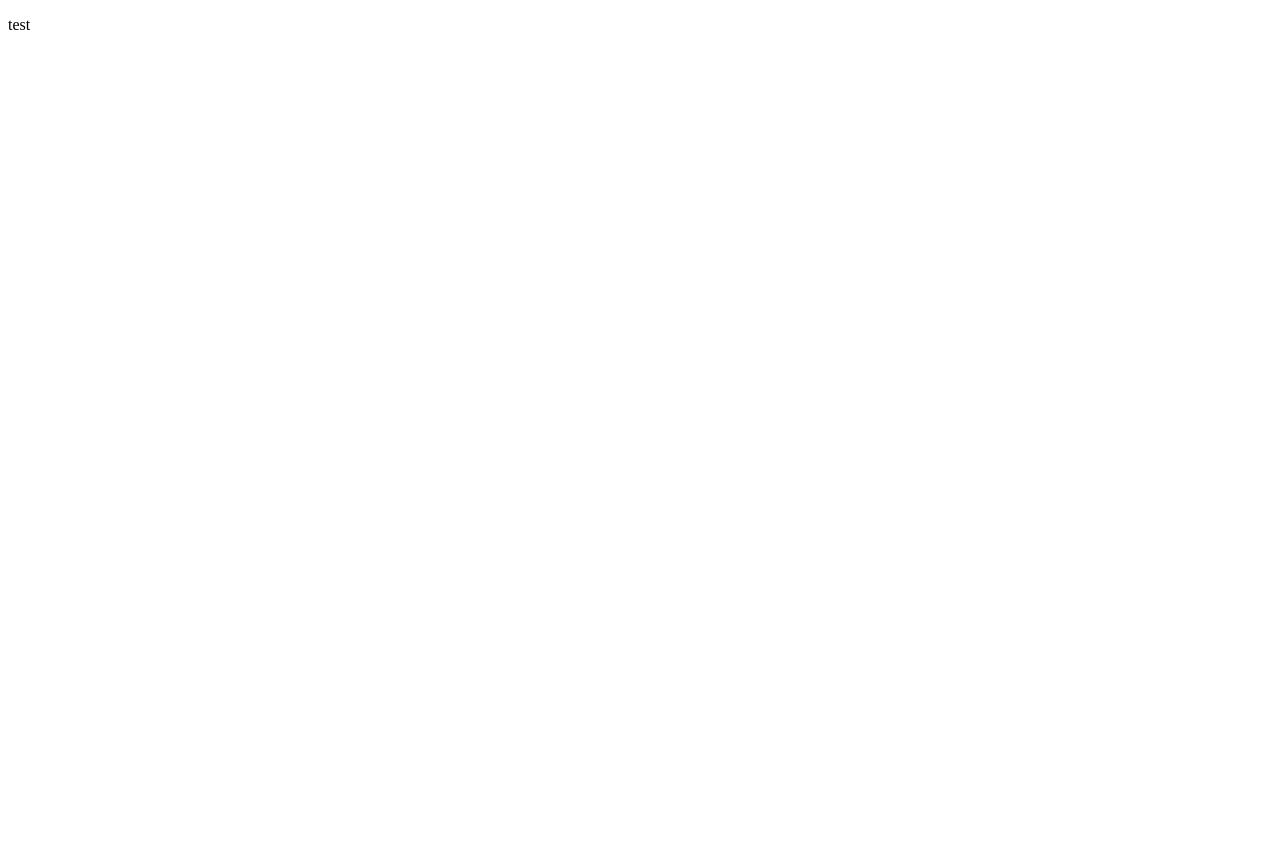
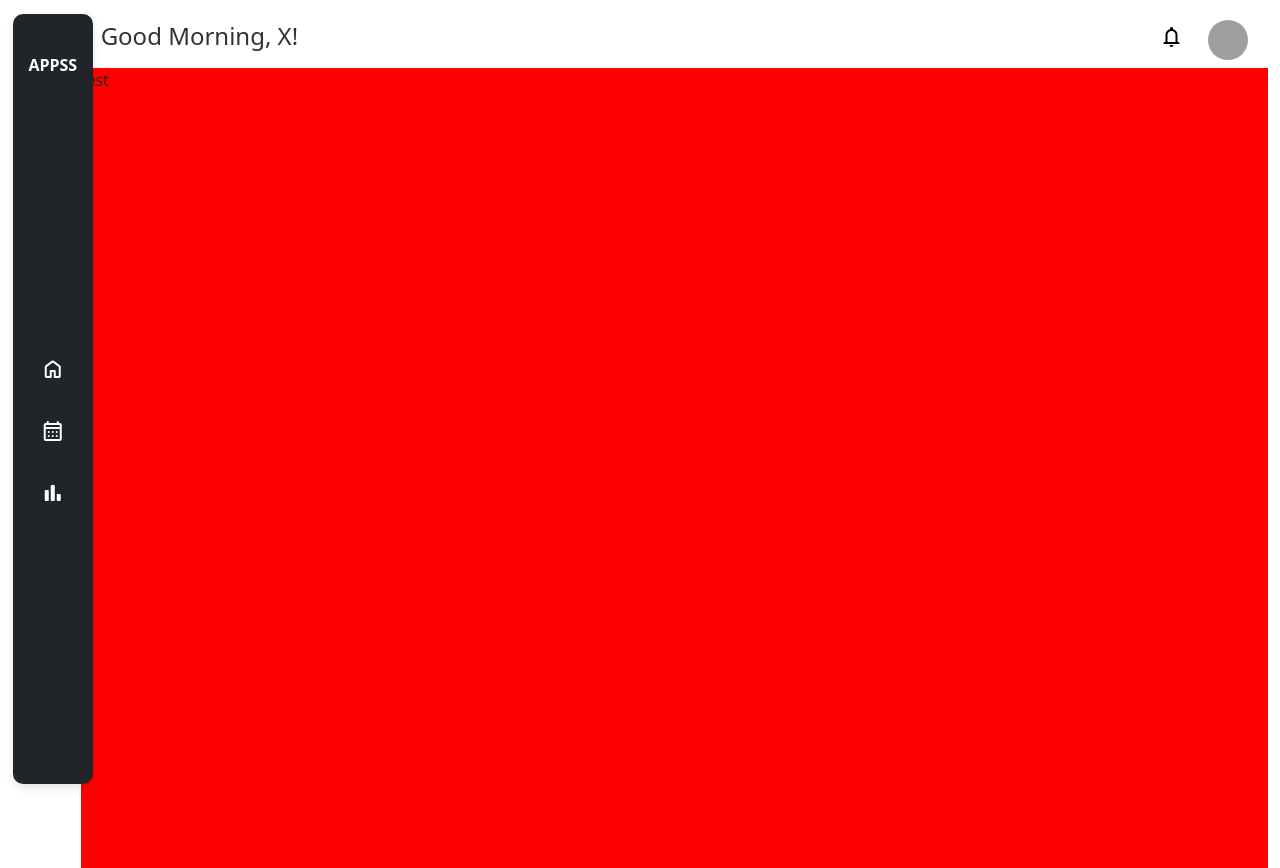
Before and after one commit to Finda-Affandi/money-manager-dashboard, a Flask app: page / in a window 1280 px wide. Before the commit the page is almost empty. Before the commit the page ends 30 px from the top, so only its background shows below. Run offline with Flask 3, Linux system fonts and the light colour scheme; some libraries are stand-ins or nearby versions; grey boxes are pictures that could not be loaded.

Commit message:
build sidebar and web layout

```diff
--- a/app/static/css/__global__.css
+++ b/app/static/css/__global__.css
@@ -0,0 +1,95 @@
+main {
+    height: 100vh;
+    margin-top: 1.6%;
+    margin-left: 6.3%;
+    margin-right: 0.9%;
+    background: red;
+}
+
+/* Floating Sidebar */
+.floating-sidebar {
+    position: fixed;
+    top: 1.8%; /* Beri jarak dari atas */
+    left: 1%; /* Beri jarak dari kiri */
+    width: 5em; /* Lebar sidebar */
+    height: 96.2%; /* Tinggi otomatis berdasarkan konten */
+    padding: 10px;
+    padding-top: 3%;
+    border-radius: 10px; /* Membuat sudut melengkung */
+    box-shadow: 0 4px 8px rgba(0, 0, 0, 0.1); /* Bayangan agar terlihat melayang */
+}
+
+/* Nav links dalam sidebar */
+.floating-sidebar .nav-link {
+    padding: 10px;
+    text-align: center;
+    transition: all 0.3s ease;
+}
+
+.floating-sidebar .nav-link:hover {
+    background-color: rgba(255, 255, 255, 0.1); /* Highlight saat hover */
+    border-radius: 8px;
+}
+
+.icon-logo {
+    text-align: center;
+}
+
+.icon-container {
+    margin-top: 440%;
+}
+
+.header-info {
+    top: 2%;
+    margin-left: 6.3%;
+    margin-right: 0.9%;
+    height: 6vh;
+    position: sticky; /* Tetap di atas saat scroll */
+    z-index: 1050; /* Pastikan berada di atas elemen lain */
+    color: #333; /* Warna teks */
+    display: flex; /* Flexbox untuk menyusun konten */
+    justify-content: space-between;
+    align-items: center; /* Vertikal tengah */
+    padding: 0 20px; /* Tambahkan padding untuk spasi horizontal */
+}
+
+/* Konten Header */
+.header-content {
+    font-size: 1.2rem;
+    font-weight: 500;
+}
+
+/* Container untuk ikon */
+.header-icons {
+    display: flex;
+    align-items: center; /* Ikon rata vertikal */
+    gap: 15px; /* Spasi antar elemen */
+}
+
+/* Gaya tombol notifikasi */
+.header-icons .btn {
+    padding: 5px 10px;
+    background-color: transparent;
+    border: none;
+    cursor: pointer;
+}
+
+.header-icons .btn i {
+    font-size: 1.5rem;
+    color: #555;
+}
+
+/* Badge untuk notifikasi */
+.header-icons .badge {
+    font-size: 0.75rem;
+    color: #fff;
+}
+
+/* Foto Profil */
+.profile-picture {
+    width: 40px;
+    height: 40px;
+    border-radius: 50%; /* Membuat foto berbentuk lingkaran */
+    object-fit: cover;
+    cursor: pointer;
+}
--- a/app/templates/__layouts__/__base__.html
+++ b/app/templates/__layouts__/__base__.html
@@ -15,11 +15,9 @@
 <body>
 {% include '__layouts__/__header__.html' %}
 <main>
-    <div class="content">
-        {% block content %}
+    {% block content %}
 
-        {% endblock %}
-    </div>
+    {% endblock %}
 </main>
 {% include '__layouts__/__footer__.html' %}
 {% include '__layouts__/__js_sources__.html' %}
--- a/app/templates/__layouts__/__css_sources__.html
+++ b/app/templates/__layouts__/__css_sources__.html
@@ -1 +1,3 @@
 <link rel="stylesheet" href="{{ url_for('static', filename='css/__global__.css') }}">
+<link rel="stylesheet" href="{{ url_for('static', filename='css/bootstrap.min.css') }}">
+<link href="https://fonts.googleapis.com/icon?family=Material+Symbols+Rounded" rel="stylesheet">
--- a/app/templates/__layouts__/__header__.html
+++ b/app/templates/__layouts__/__header__.html
@@ -0,0 +1,59 @@
+<!-- Floating Sidebar -->
+<div class="floating-sidebar bg-dark text-white">
+    <center><span class="icon-logo"><strong>APPSS</strong></span></center>
+    <ul class="nav nav-pills flex-column text-center icon-container">
+        <li class="nav-item">
+            <a href="#" class="nav-link text-white py-3">
+                <span class="material-symbols-rounded">
+                    home
+                </span>
+            </a>
+        </li>
+        <li class="nav-item">
+            <a href="#" class="nav-link text-white py-3">
+                <span class="material-symbols-rounded">
+                    calendar_month
+                </span>
+            </a>
+        </li>
+        <li class="nav-item">
+            <a href="#" class="nav-link text-white py-3">
+                <span class="material-symbols-rounded">
+                    bar_chart
+                </span>
+            </a>
+        </li>
+        <!-- Tambahkan item lainnya -->
+    </ul>
+</div>
+
+<div class="offcanvas offcanvas-start" tabindex="-1" id="mobileMenu">
+    <div class="offcanvas-header">
+        <h5 class="offcanvas-title">Menu</h5>
+        <button type="button" class="btn-close" data-bs-dismiss="offcanvas"></button>
+    </div>
+    <div class="offcanvas-body">
+        <ul class="nav nav-pills flex-column">
+            <li class="nav-item">
+                <a href="#" class="nav-link">
+                    <i class="bi bi-house-door"></i> Home
+                </a>
+            </li>
+            <!-- Tambahkan menu lainnya -->
+        </ul>
+    </div>
+</div>
+
+<div class="header-info">
+    <div class="header-content">
+        <span><h4>Good Morning, X!</h4></span>
+    </div>
+    <div class="header-icons">
+        <button class="btn btn-light position-relative">
+            <span class="material-symbols-rounded">
+                notifications
+            </span>
+        </button>
+        <img src="{{ url_for('static', filename='img/profile.jpg') }}" alt="Profile" class="profile-picture">
+    </div>
+</div>
--- a/app/templates/__layouts__/__js_sources__.html
+++ b/app/templates/__layouts__/__js_sources__.html
@@ -0,0 +1 @@
+<script src="{{ url_for('static', filename='js/bootstrap.bundle.min.js') }}"></script>
```
Also changed, not shown: app/templates/index.html (line endings or trailing spaces).
